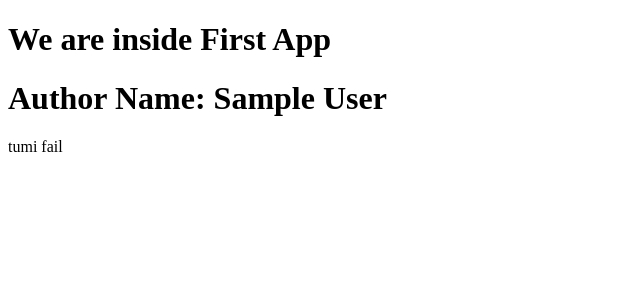
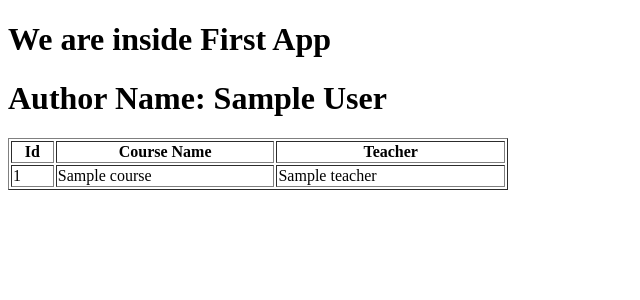
Before and after one commit to BbillahrariBBr/practiceDjango, a Django app: template third_project_again/first_app/templates/first_app/index.html in a window 1280 px wide. Shown: the top 300 px of the page, without its empty margins (0-640 px from the left). Run offline with Django 4.2, Linux system fonts and the light colour scheme; the template is opened without the code that fills it: most values are stand-ins (such as "Sample title", 1, 10 or a date in 2020).

Commit message:
dtl for loop

```diff
--- a/third_project_again/first_app/templates/first_app/index.html
+++ b/third_project_again/first_app/templates/first_app/index.html
@@ -13,7 +13,7 @@
     {% else %}
     <p>You are child</p>
     {% endif %} -->
-    {% if marks >= 80 %}
+    <!-- {% if marks >= 80 %}
     <p>got A+</p>
     {% elif marks >= 70 and marks <= 79 %}
     <p>got A</p>
@@ -21,6 +21,22 @@
     <p>passed</p>
     {% else %}
     <p>tumi fail</p>
-    {% endif %}
+    {% endif %} -->
+
+    <!-- for loop -->
+    <table border="1" width="500">
+        <tr>
+            <th>Id</th>
+            <th>Course Name</th>
+            <th>Teacher</th>
+        </tr>
+        {% for i in courses  %}
+        <tr>
+            <td>{{i.id}}</td>
+            <td>{{i.course}}</td>
+            <td>{{i.teacher}}</td>
+        </tr>
+        {% endfor %}
+    </table>
 </body>
 </html>
```
Also changed, not shown: third_project_again/first_app/views.py (+17 -1 lines).
